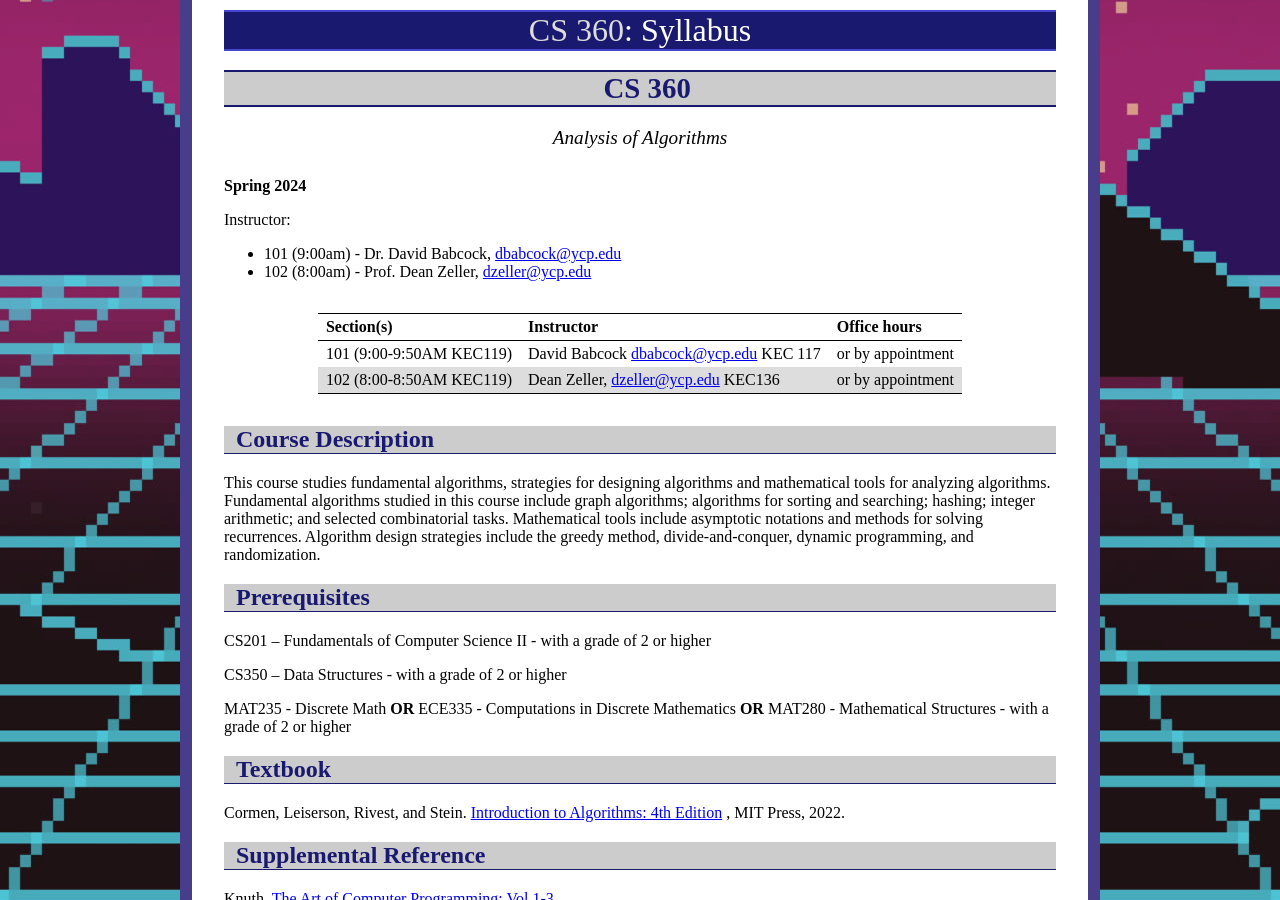
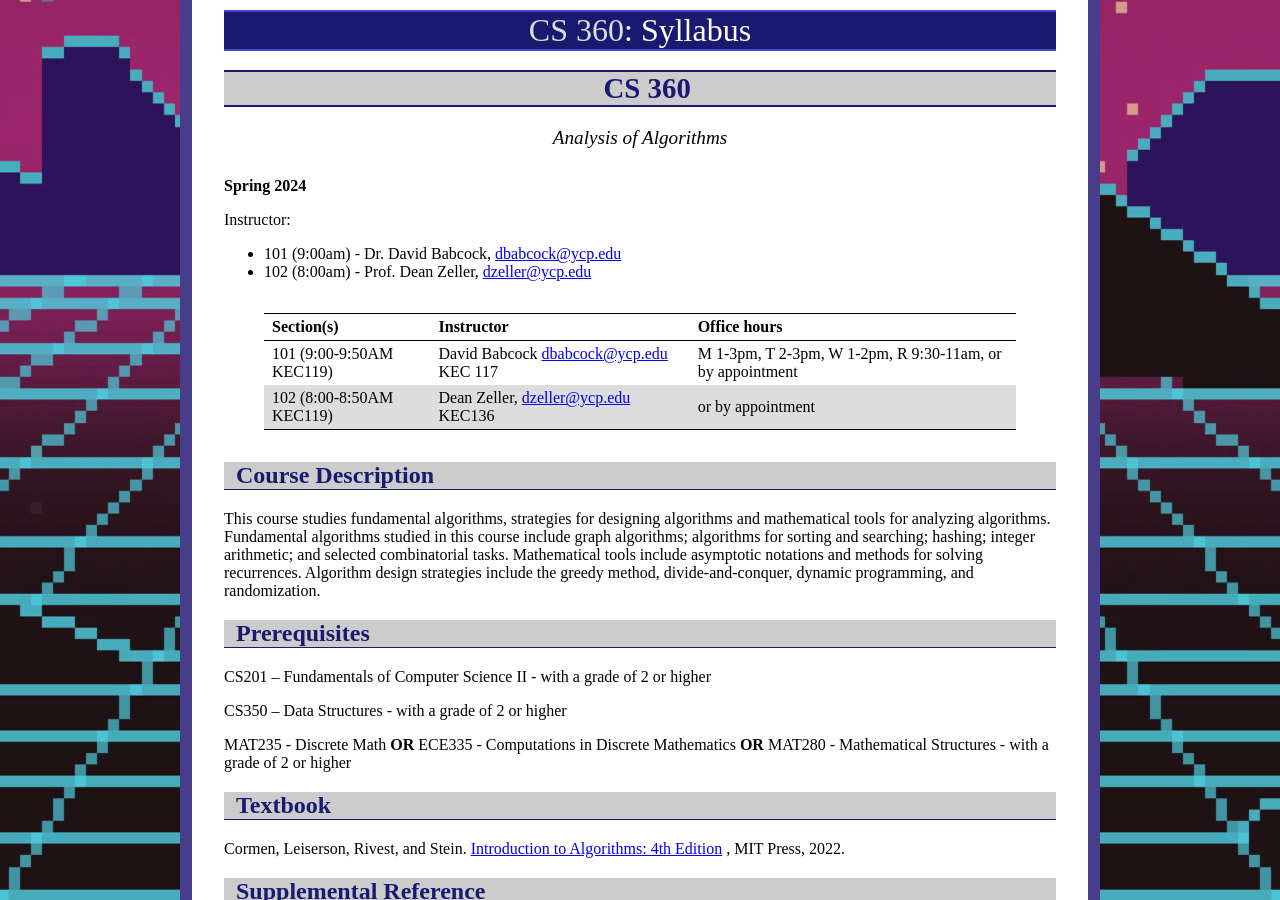
Before and after one commit to ycpcs/cs360-spring2024, a Jekyll site: the page built from syllabus.md, in a window 1280 px wide and 900 px high. Built offline with Jekyll 4.4.1, drawn with Linux system fonts in a browser that asks for light colours.

Commit message:
add office hours
add office hours

```diff
--- a/syllabus.md
+++ b/syllabus.md
@@ -15,7 +15,7 @@
 
 > Section(s) | Instructor | Office hours
 > ---------- | ---------- | ------------
-> 101 (9:00-9:50AM KEC119) | David Babcock <dbabcock@ycp.edu> KEC 117 | or by appointment
+> 101 (9:00-9:50AM KEC119) | David Babcock <dbabcock@ycp.edu> KEC 117 | M 1-3pm, T 2-3pm, W 1-2pm, R 9:30-11am, or by appointment
 > 102 (8:00-8:50AM KEC119) | Dean Zeller, <dzeller@ycp.edu> KEC136 | or by appointment
 
 Course Description
```
